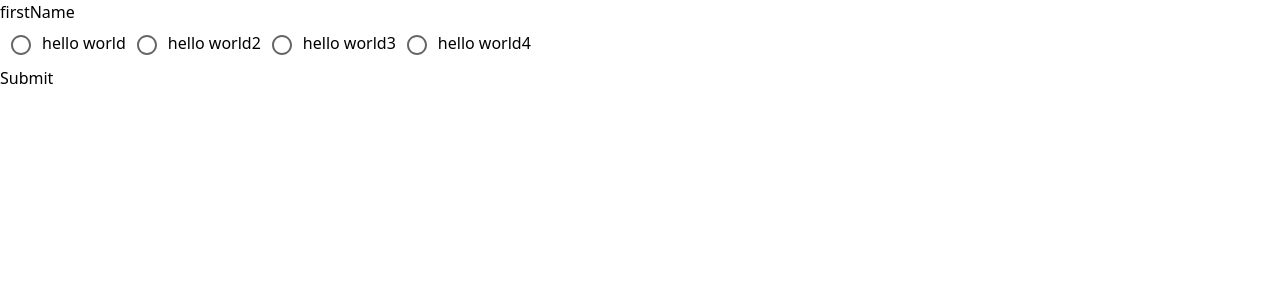
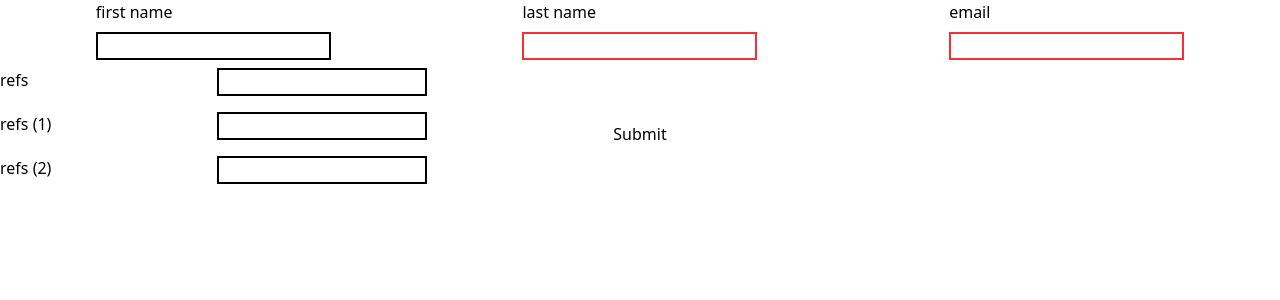
Before and after one commit to adrenaissance/demo-hook-form-plus-mui, a React (Vite) app: page / in a window 1280 px wide. Shown: the top 300 px of the page. Built offline with nearby package versions, Linux system fonts and the light colour scheme.

Commit message:
feat: add field validations

```diff
--- a/package.json
+++ b/package.json
@@ -12,12 +12,14 @@
   "dependencies": {
     "@emotion/react": "^11.14.0",
     "@emotion/styled": "^11.14.1",
+    "@hookform/resolvers": "^5.2.2",
     "@mui/material": "^7.3.5",
     "@reduxjs/toolkit": "^2.10.1",
     "react": "^19.1.1",
     "react-dom": "^19.1.1",
     "react-hook-form": "^7.66.0",
-    "react-redux": "^9.2.0"
+    "react-redux": "^9.2.0",
+    "yup": "^1.7.1"
   },
   "devDependencies": {
     "@eslint/js": "^9.36.0",
--- a/src/App.tsx
+++ b/src/App.tsx
@@ -6,33 +6,61 @@ import RadioButtonsGroup from "./components/Rg";
 import {Input} from "./components/Input";
 import {save, type CustomFormState} from "./store/features/formSlice";
 import {useAppDispatch} from "./store/hooks";
+import {EMAIL_FIELD, FIRST_NAME_FIELD, LAST_NAME_FIELD, CUSTOM_REFS, useDynamicSchema, type IForm} from "./hooks/useDynamicSchema";
+import {yupResolver} from "@hookform/resolvers/yup";
+import {FieldArray} from "./components/FieldArray";
 
 const App=() => {
-  const methods=useForm<CustomFormState>({
+  const {schema}=useDynamicSchema();
+  const methods=useForm<IForm>({
+    shouldUnregister: false,
+    mode: "onBlur",
     defaultValues: {
-      company: null,
-      firstName: '',
-    }
+      [FIRST_NAME_FIELD]: '',
+      [LAST_NAME_FIELD]: '',
+      [EMAIL_FIELD]: '',
+      [CUSTOM_REFS]: Array.from({length: 3}, () => ({value: ""})),
+    },
+    resolver: yupResolver(schema) as any,
   });
-  const {handleSubmit, control}=methods;
-  const companies: Company[]=[
-    {id: 1, name: "hello world", employees: 100},
-    {id: 2, name: "hello world2", employees: 102},
-    {id: 3, name: "hello world3", employees: 103},
-    {id: 4, name: "hello world4", employees: 104},
-  ];
-  const dispatch=useAppDispatch();
-  const onSubmit: SubmitHandler<CustomFormState>=(data) => {
+  const {handleSubmit, control, formState, register}=methods;
+  // const companies: Company[]=[
+  //   {id: 1, name: "hello world", employees: 100},
+  //   {id: 2, name: "hello world2", employees: 102},
+  //   {id: 3, name: "hello world3", employees: 103},
+  //   {id: 4, name: "hello world4", employees: 104},
+  // ];
+  const onSubmit=(data: any) => {
     console.log(data);
-    dispatch(save(data));
   }
 
   return (
     <>
       <FormProvider {...methods}>
-        <form onSubmit={handleSubmit(onSubmit)}>
-          <Input rules={{required: 'First name is required'}} name="firstName" label="first name" />
+        <form onSubmit={handleSubmit(onSubmit)} className="grid grid-cols-3 justify-items-center align-items-center">
+          <div className="flex flex-col gap-2">
+            <label htmlFor={FIRST_NAME_FIELD}>first name</label>
+            <input id={FIRST_NAME_FIELD} className="border border-2" {...register(FIRST_NAME_FIELD)} />
+            <p>{formState.errors[FIRST_NAME_FIELD]?.message}</p>
+          </div>
+          <div className="flex flex-col gap-2">
+            <label htmlFor={LAST_NAME_FIELD}>last name</label>
+            <input id={LAST_NAME_FIELD} className="border border-2 border-red-500" {...register(LAST_NAME_FIELD)} />
+            <p>{formState.errors[LAST_NAME_FIELD]?.message}</p>
+          </div>
+          <div className="flex flex-col gap-2">
+            <label htmlFor={EMAIL_FIELD}>email</label>
+            <input id={EMAIL_FIELD} className="border border-2 border-red-500"{...register(EMAIL_FIELD)} />
+          </div>
+
+          <div className="flex flex-col gap-2">
+            <FieldArray name={CUSTOM_REFS} />
+            <p>{formState.errors[EMAIL_FIELD]?.message}</p>
+          </div>
+
+          {/* <Input rules={{required: 'First name is required'}} name="firstName" label="first name" />
           <RadioButtonsGroup name="company" companies={companies} />
+          <button type="submit">Submit</button> */}
           <button type="submit">Submit</button>
         </form>
       </FormProvider>
--- /dev/null
+++ b/src/components/FieldArray.tsx
@@ -0,0 +1,37 @@
+import {useEffect} from "react";
+import {useFieldArray, useFormContext, type UseFieldArrayProps} from "react-hook-form"
+
+export interface FieldArrayProps extends UseFieldArrayProps {
+    label?: string
+}
+
+export const FieldArray=(props: FieldArrayProps) => {
+    const {name, label="Custom Reference"}=props;
+    const {register, formState: {errors}, control, trigger}=useFormContext();
+    const {fields}=useFieldArray({
+        name,
+        control
+    });
+    const handleFieldOnBlur=() => {
+        trigger(name);
+    }
+
+    return (
+        <div className="grid grid-rows-3 gap-2">
+            {fields.map((field, index) => (
+                <div className="grid grid-cols-2 gap-2" key={field.id}>
+                    <label htmlFor={field.id}>{`${name}`.concat(index===0? '':` (${index})`)}</label>
+                    <input className="border border-2" id={field.id} {...register(`${name}.${index}.value`)} onBlur={handleFieldOnBlur} />
+                    <p style={{color: "red"}}>
+                        {errors[name]?.[index]&&`${label} ${errors[name]?.[index]?.value?.message}`}
+                    </p>
+                </div>
+            ))}
+
+            {/* array-level error */}
+            {errors[name]?.message&&(
+                <p style={{color: "red"}}>{errors[name].message}</p>
+            )}
+        </div>
+    );
+}
--- /dev/null
+++ b/src/hooks/useCustomForm.ts
@@ -0,0 +1,3 @@
+export const useCustomForm=(
+
+)
--- /dev/null
+++ b/src/hooks/useDynamicSchema.ts
@@ -0,0 +1,103 @@
+import {useMemo} from "react";
+import * as yup from "yup";
+
+export interface Field {
+    fieldName: string,
+    fieldType: string,
+    isMandatory: boolean,
+    isVisible: boolean,
+    numReferences?: number,
+}
+
+export const FIRST_NAME_FIELD="firstName";
+export const LAST_NAME_FIELD="lastName";
+export const EMAIL_FIELD="email";
+export const CUSTOM_REFS="refs";
+
+export interface IForm {
+    [FIRST_NAME_FIELD]: string,
+    [LAST_NAME_FIELD]: string,
+    [EMAIL_FIELD]: string;
+    [CUSTOM_REFS]: any[];
+}
+
+export const useDynamicSchema=() => {
+    const fields=[
+        {
+            fieldName: FIRST_NAME_FIELD,
+            fieldType: "string",
+            isMandatory: false,
+            isVisible: true,
+            numReferences: undefined,
+        },
+        {
+            fieldName: LAST_NAME_FIELD,
+            fieldType: "string",
+            isMandatory: false,
+            isVisible: true,
+            numReferences: undefined,
+        },
+        {
+            fieldName: EMAIL_FIELD,
+            fieldType: "email",
+            isMandatory: true,
+            isVisible: true,
+            numReferences: undefined,
+        },
+        {
+            fieldName: CUSTOM_REFS,
+            fieldType: "array",
+            isMandatory: true,
+            isVisible: true,
+            numReferences: 3,
+            maxLen: 3,
+        },
+    ];
+
+    const schema=useMemo(() => {
+        let shape: Record<string, any>={};
+        fields.map(f => {
+            let validator=null;
+            switch(f.fieldType) {
+                case "string":
+                    validator=yup.string();
+                    break;
+                case "email":
+                    validator=yup.string().email();
+                    break;
+                case "array":
+                    validator=yup
+                        .array()
+                        .of(
+                            yup.object({
+                                value: yup.string().notRequired().max(f.maxLen||Infinity, `at most ${f.maxLen} characters`)
+                            })
+                        )
+                        .min(1, "at least one required")
+                        .max(f.numReferences??1, `at most ${f.numReferences??1} required`)
+                        .required()
+                        .test(
+                            "at-least-one",
+                            "At least one field is required",
+                            (arr) => Array.isArray(arr)&&arr.some(item =>
+                                item&&item.value&&
+                                (item.value).trim()!==""
+                            )
+                        );
+
+                    break;
+
+                default:
+                    break;
+            }
+            if(f.isMandatory&&f.fieldType!="array") {
+                validator=validator!.required('required');
+            }
+            if(f.isVisible) {
+                shape[f.fieldName]=validator;
+            }
+        })
+        return yup.object().shape(shape);
+    }, [])
+    return {schema};
+}
--- a/src/main.tsx
+++ b/src/main.tsx
@@ -2,13 +2,9 @@ import {StrictMode} from 'react'
 import {createRoot} from 'react-dom/client'
 import './index.css'
 import App from './App.tsx'
-import {store} from "./store/store.ts"
-import {Provider} from "react-redux"
 
 createRoot(document.getElementById('root')!).render(
   <StrictMode>
-    <Provider store={store}>
-      <App />
-    </Provider>
+    <App />
   </StrictMode>,
 )
--- /dev/null
+++ b/src/store/features/appSlice.ts
@@ -0,0 +1,52 @@
+import {createSlice} from '@reduxjs/toolkit'
+import type {PayloadAction} from '@reduxjs/toolkit'
+import type {RootState} from "../store"
+
+export interface CompanyForm {
+    name: string|null,
+    address: string|null,
+}
+
+// Define a type for the slice state
+export interface AppState {
+    selectedCompanies: number[],
+    currentSelectedCompany: number|null,
+    companyForms: Record<number, CompanyForm>,
+}
+
+// Define the initial state using that type
+const initialState: AppState={
+    selectedCompanies: [],
+    currentSelectedCompany: null,
+    companyForms: {},
+}
+
+export const appSlice=createSlice({
+    name: 'app',
+    initialState,
+    reducers: {
+        setCurrent: (state, action: PayloadAction<number>) => {
+            state.currentSelectedCompany=action.payload;
+        },
+        saveCurrentForm: (state, action: PayloadAction<CompanyForm>) => {
+            let current=state.currentSelectedCompany;
+            if(current) {
+                state.companyForms[current]=action.payload;
+            }
+        }
+    },
+})
+
+export const {setCurrent}=appSlice.actions
+
+// Other code such as selectors can use the imported `RootState` type
+export const selectCurrentForm=(state: RootState): CompanyForm|null => {
+    let current=state.app.currentSelectedCompany;
+    if(current) {
+        return state.app.companyForms[current];
+    }
+    return null;
+}
+
+// export const selectCurrentCompanies=(state:RootState)
+export default appSlice.reducer;
--- a/src/store/store.ts
+++ b/src/store/store.ts
@@ -1,9 +1,11 @@
 import {configureStore} from '@reduxjs/toolkit'
 import {formSlice} from "./features/formSlice"
+import {appSlice} from "./features/appSlice"
 
 export const store=configureStore({
     reducer: {
         form: formSlice.reducer,
+        app: appSlice.reducer,
     },
     devTools: true,
 })
```
Also changed, not shown: 1 other file (tests, documents, lock files or other folders).
